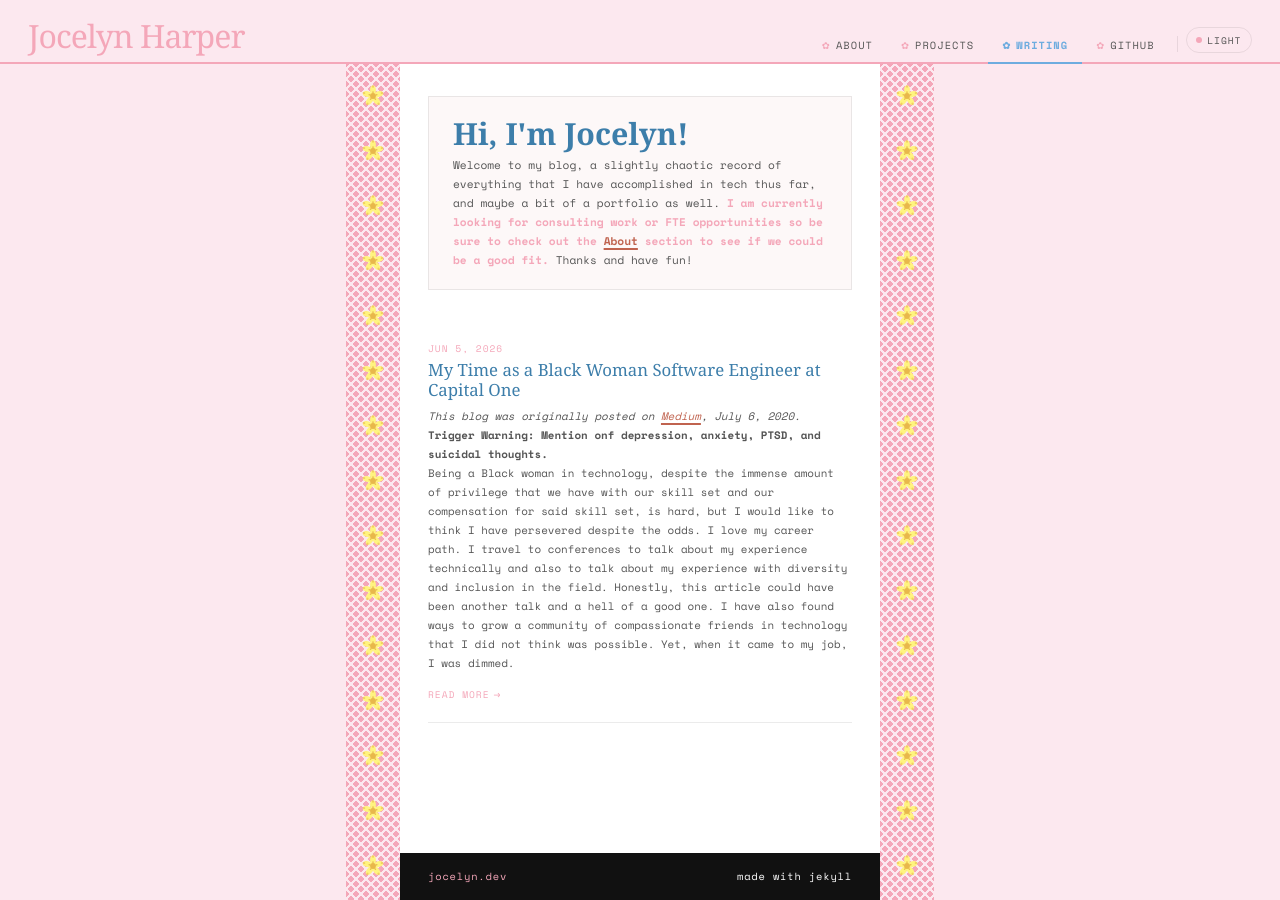
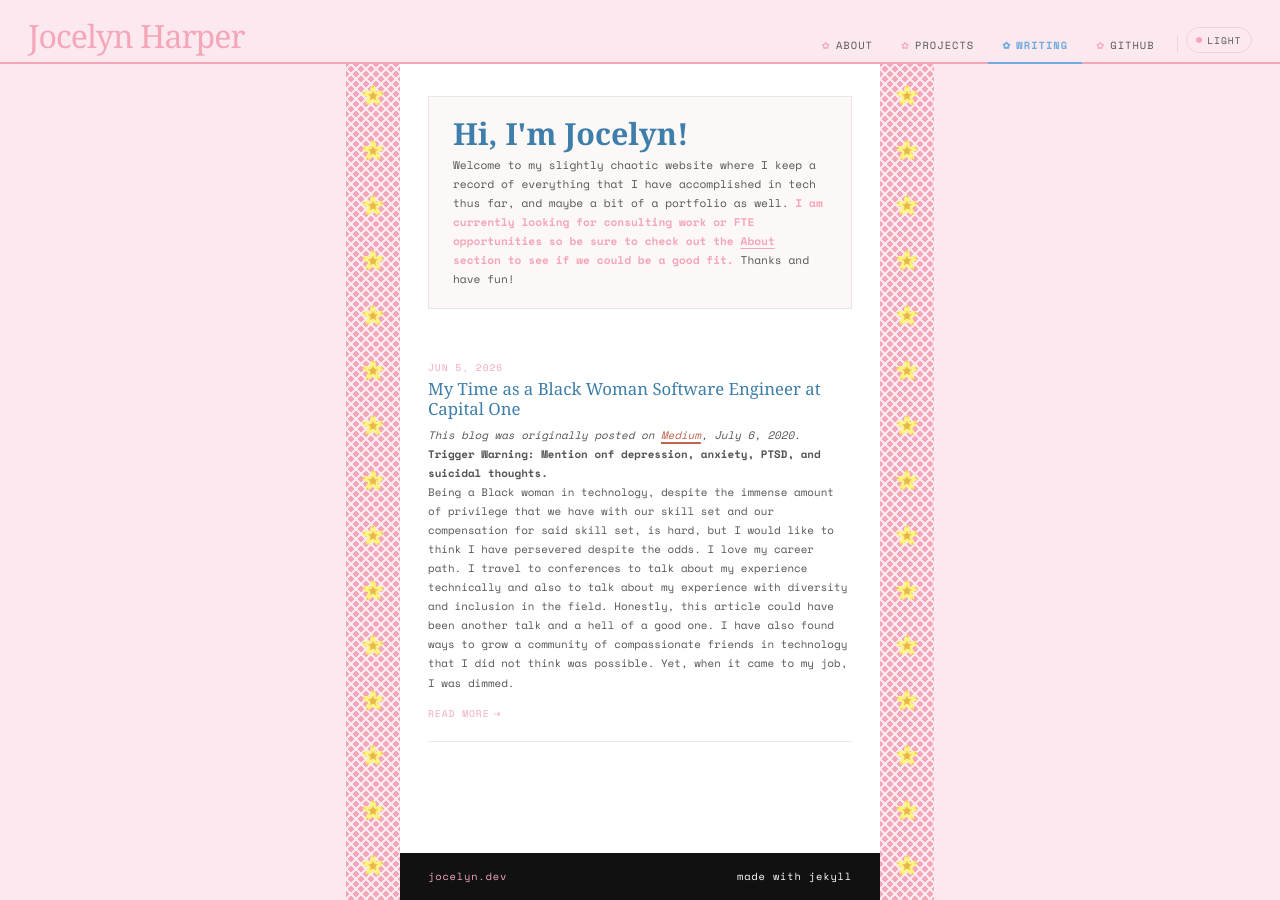
Before and after one commit to javawitch/javawitch.github.io, a Jekyll site: the page built from index.html, in a window 1280 px wide. Built offline with Jekyll 4.4.1, drawn with Linux system fonts in a browser that asks for light colours.

Commit message:
Still trying to get the css to work >:[

```diff
--- a/_sass/petal.scss
+++ b/_sass/petal.scss
@@ -158,6 +158,13 @@
 
   b {
     color: var(--accent);
+  }
+
+  a {
+    color: var(--accent);
+    text-decoration: underline;
+    text-underline-offset: 3px;
+    &:hover { text-decoration-thickness: 2px; }
   }
 }
 
--- a/index.html
+++ b/index.html
@@ -4,7 +4,7 @@
 ---
 <div class="writing-header">
   <h1>Hi, I'm Jocelyn!</h1>
-  <p>Welcome to my blog, a slightly chaotic record of everything that I have accomplished in tech thus far, and maybe a bit of a portfolio as well. <b>I am currently looking for consulting work or FTE opportunities so be sure to check out the <a href="/about">About</a> section to see if we could be a good fit.</b> Thanks and have fun!</p>
+  <p>Welcome to my slightly chaotic website where I keep a record of everything that I have accomplished in tech thus far, and maybe a bit of a portfolio as well. <b>I am currently looking for consulting work or FTE opportunities so be sure to check out the <a href="/about">About</a> section to see if we could be a good fit.</b> Thanks and have fun!</p>
 </div>
 <ul class="post-list">
   {% for post in site.posts %}
```
